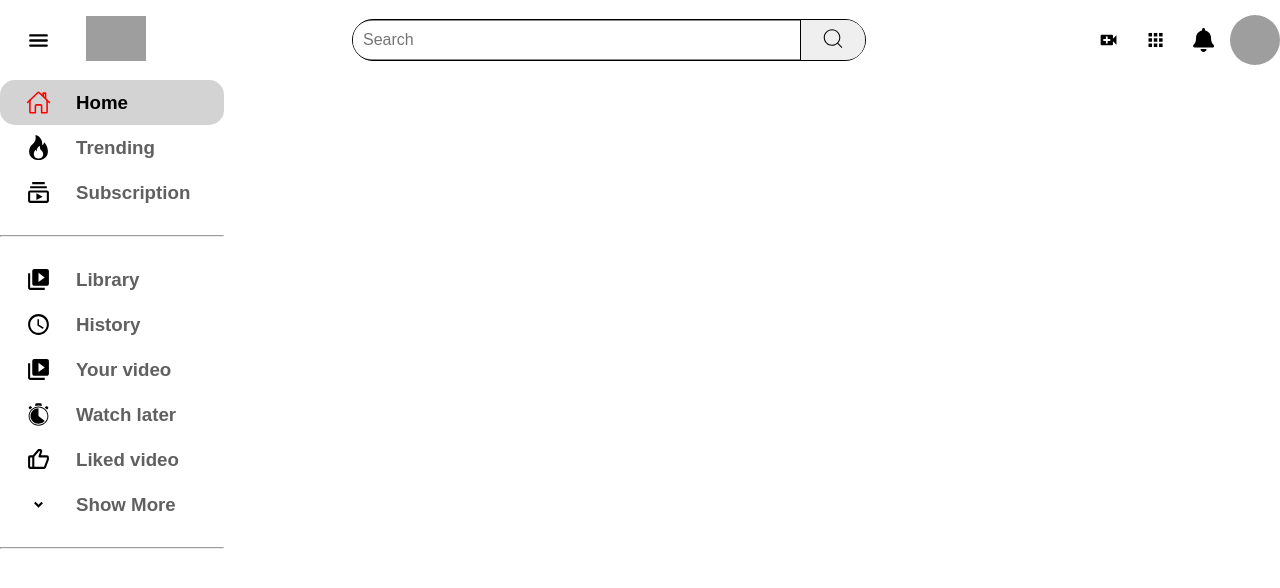
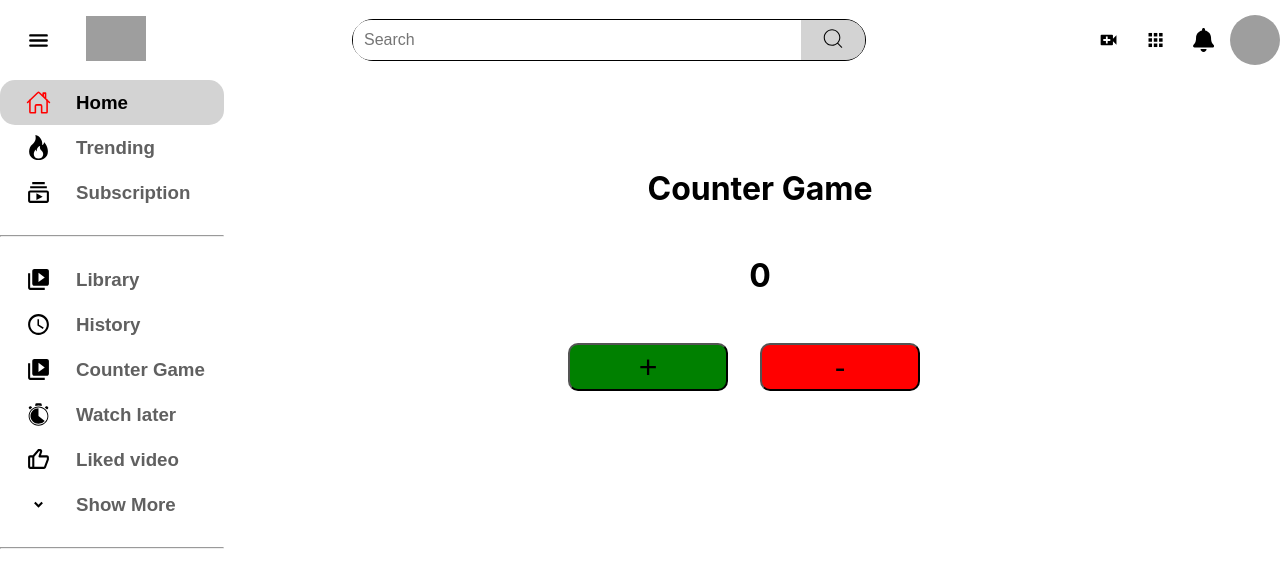
Before and after one commit to rahulkamb/youtube-clone, a React (Create React App) app: page /countergame in a window 1280 px wide. Shown: the top 588 px of the page. Built offline with nearby package versions, Linux system fonts and the light colour scheme; grey boxes are pictures that could not be loaded.

Commit message:
Counter Game added

```diff
--- a/src/App.js
+++ b/src/App.js
@@ -11,6 +11,7 @@ import Library from './Components/Pages/library';
 import Subscription from './Components/Pages/subscription';
 import Trending from './Components/Pages/trending';
 import WatchLater from './Components/Pages/watchLater';
+import CounterGame from './Components/Pages/CounterGame';
 
 function App() {
 
@@ -36,6 +37,7 @@ function App() {
                 <Route path='/subscription' element={<Subscription />} />
                 <Route path='/trending' element={<Trending />} />
                 <Route path='/watchLater' element={<WatchLater />} />
+                <Route path='/countergame' element={<CounterGame />}/>
             </Routes>
           </div>
         </Router>
--- a/src/Components/Header/header.css
+++ b/src/Components/Header/header.css
@@ -54,8 +54,9 @@
     width: 75%;
     height: 80%;
     flex: 1;
-    padding: 10px;
+    padding: 11px;
     border: none;
+    border-right: 1px;
     font-size: 16px;
     border-top-left-radius: 18px;
     border-bottom-left-radius: 18px;
@@ -64,9 +65,10 @@
 .btn-header{
     height: 40px;
     border: none;
-    border-left: 1px solid black;
+    border-left: 0 solid black;
     border-bottom-right-radius: 19px;
     border-top-right-radius: 19px;
+    background-color: lightgray;
 }
 
 .header_search_icon{
--- /dev/null
+++ b/src/Components/Pages/CounterGame.js
@@ -0,0 +1,38 @@
+import React , {useState} from 'react'
+import '../pagescss/CounterGame.css'
+
+function CounterGame() {
+
+    const [counter , setCounter] = useState(0);
+
+    function increaseCounter(){
+        setCounter(counter+1);
+    }
+
+    function decreaseCounter(){
+        if(counter>0){
+            setCounter(counter-1);
+        }else{
+            alert('Counter already Zero(0)');
+        }
+    }
+
+  return (
+    <div className='counterGame_content'>
+      <div className='counterGame'>
+        <h1 className='counter_name'>Counter Game</h1>
+        <div className='show'>
+            <div>
+                <h1 className='counter'>{counter}</h1>
+            </div>
+            <div className='counterButtons'>
+                <button className='counterButton' style={{backgroundColor:'green'}} onClick={increaseCounter}>+</button>
+                <button className='counterButton' style={{backgroundColor:'red'}} onClick={decreaseCounter}>-</button>
+            </div>
+        </div>
+      </div>
+    </div>
+  )
+}
+
+export default CounterGame
--- a/src/Components/Sidebar/sidebar.js
+++ b/src/Components/Sidebar/sidebar.js
@@ -34,8 +34,8 @@ function sidebar({isSidebarOpen}) {
         <Link to='/history' className='text-link'>
           <Siderow Icon={MdOutlineWatchLater} title='History'  isIconVisible={isSidebarOpen}/>
         </Link>
-        <Link to='/library' className='text-link'>
-          <Siderow Icon={MdVideoLibrary} title='Your video' isIconVisible={isSidebarOpen} />
+        <Link to='/countergame' className='text-link'>
+          <Siderow Icon={MdVideoLibrary} title='Counter Game' isIconVisible={isSidebarOpen} />
         </Link>
         <Link to='/watchLater' className='text-link'>
           <Siderow Icon={GiStopwatch} title='Watch later' isIconVisible={isSidebarOpen} />
--- /dev/null
+++ b/src/Components/pagescss/CounterGame.css
@@ -0,0 +1,32 @@
+.counterGame_content{
+    display: flex;
+    align-items: center;
+    justify-content: center;
+    margin-top: 5rem;
+    margin-left: 15rem;
+    padding: 0 1rem;
+    width: 100%;
+    height: 25rem;
+}
+
+.counter{
+    display: flex;
+    align-items: center;
+    justify-content: center;
+    margin-top: 3rem;
+}
+
+.counter_name{
+    display: flex;
+    align-items: center;
+    justify-content: center;
+}
+
+.counterButton{
+    margin-top: 3rem;
+    font-size: 2rem;
+    margin-right: 2rem;
+    width: 10rem;
+    height: 3rem;
+    border-radius: 10px;
+}
```
